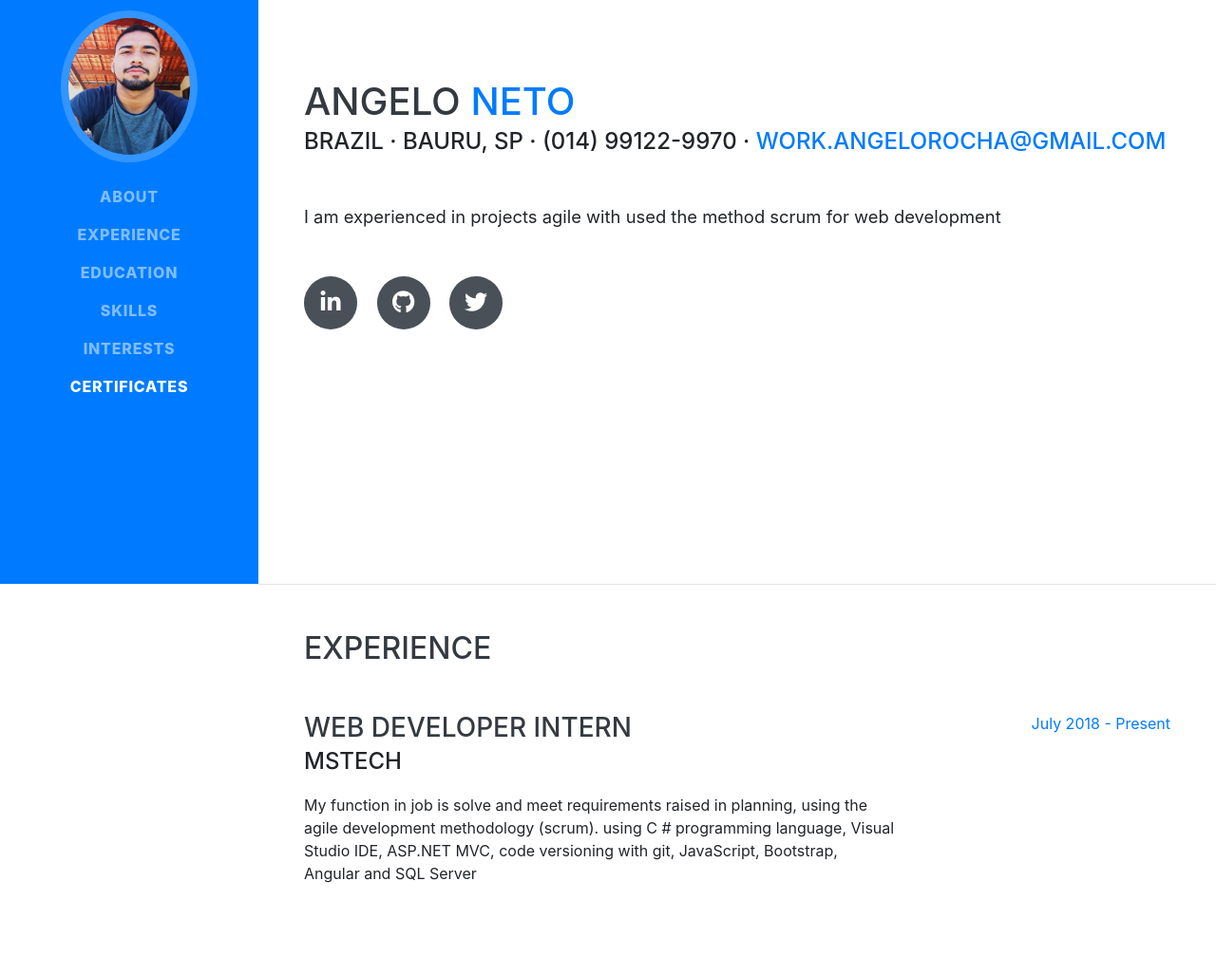
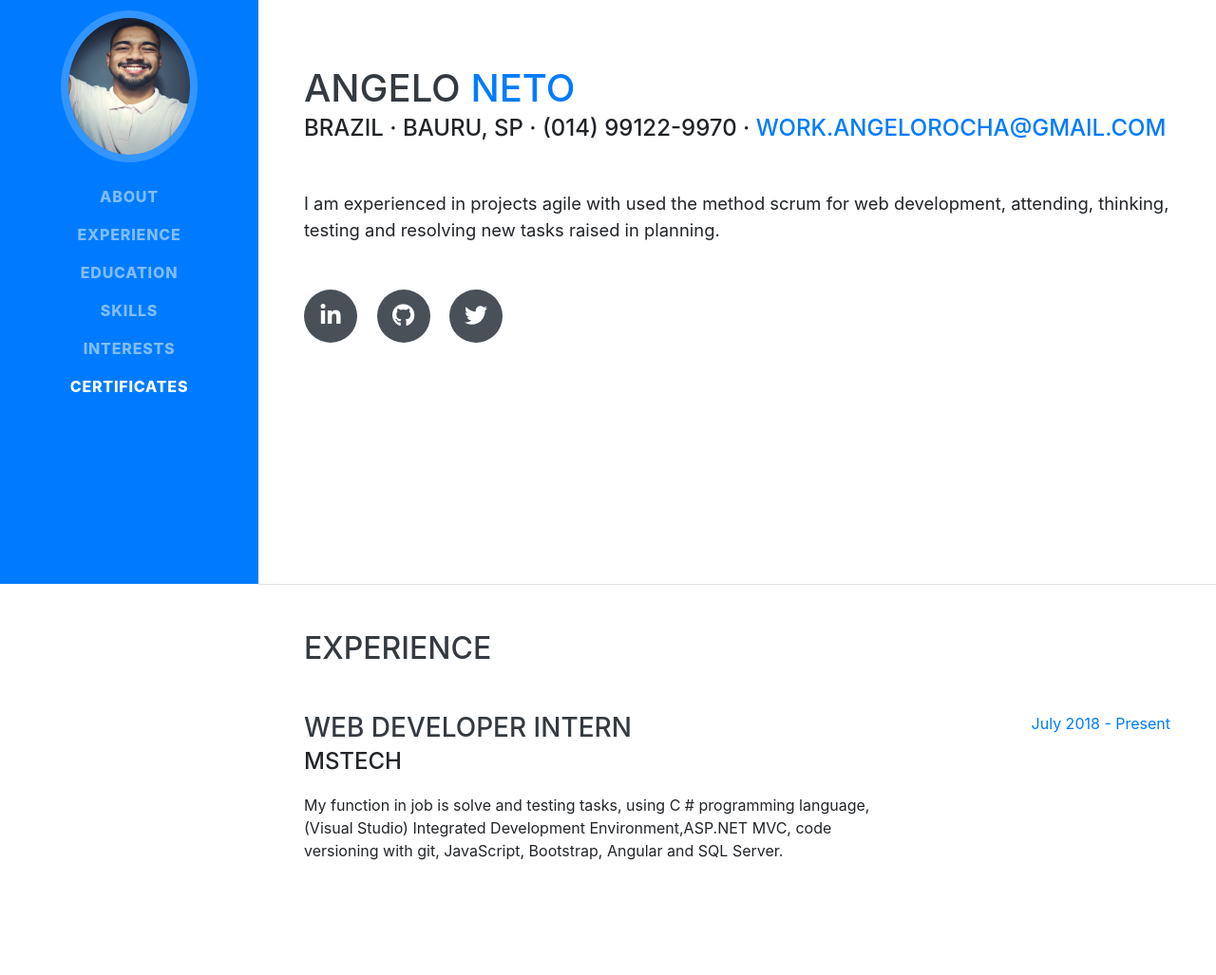
Before and after one commit to AngeloRNeto/AngeloRNeto.github.io, a website with bundled scripts: page index.html in a window 1280 px wide. Shown: the part 185-1212 px from the top of the page at 95% size. Built offline with nearby package versions, Linux system fonts and the light colour scheme; a web font is replaced by a local one.

Commit message:
feat: update picture and interests

```diff
--- a/index.html
+++ b/index.html
@@ -29,7 +29,7 @@
     <a class="navbar-brand js-scroll-trigger" href="#page-top">
       <span class="d-block d-lg-none">Angelo Neto</span>
       <span class="d-none d-lg-block">
-        <img class="img-fluid img-profile rounded-circle mx-auto mb-2" src="img/profile.jpeg" alt="" width="144px" height="144px">
+        <img class="img-fluid img-profile rounded-circle mx-auto mb-2" src="img/profile.jpg" alt="" width="144px" height="144px">
       </span>
     </a>
     <button class="navbar-toggler" type="button" data-toggle="collapse" data-target="#navbarSupportedContent" aria-controls="navbarSupportedContent" aria-expanded="false" aria-label="Toggle navigation">
@@ -70,8 +70,8 @@
           <a href="mailto:name@email.com">work.angelorocha@gmail.com</a>
         </div>
         <p class="lead mb-5">
-          I am experienced in projects agile with used the method scrum for web development
-        </p>
+          I am experienced in projects agile with used the method scrum for web development,
+          attending, thinking, testing and resolving new tasks raised in planning.</p>
         <div class="social-icons">
           <a href="https://bit.ly/2LqgsaV">
             <i class="fab fa-linkedin-in"></i>
@@ -97,9 +97,9 @@
             <h3 class="mb-0">Web Developer Intern</h3>
             <div class="subheading mb-3">MStech</div>
             <p>
-              My function in job is solve and meet requirements raised in planning, using the agile development methodology (scrum).
-              using C # programming language, Visual Studio IDE,
-              ASP.NET MVC, code versioning with git, JavaScript, Bootstrap, Angular and SQL Server
+              My function in job is solve  and testing tasks, using C # programming language,
+               (Visual Studio) Integrated Development Environment,ASP.NET MVC, code versioning
+                with git, JavaScript, Bootstrap, Angular and SQL Server.
 
       </p>
           </div>
@@ -205,6 +205,9 @@
         <p>
           Apart from being a web developer, I enjoy play the guitar and read books.  like to cook and spend time with friends and family.<br/>
           I like listening to music I spend most of the time listen rock, gospel and pagoda. Yes, I am eclectic.
+          <br/>
+          As a developer, I think technology is fantastic, it manages to connect us and give us countless possibilities,
+          I always try to study new languages and frameworks
         </p>
       </div>
     </section>
@@ -223,7 +226,7 @@
           <li>
             <a href="file/Certificado_TypeScript.pdf" target="_blank">
             <i class="fa-li fa fa-trophy text-warning"></i>
-            Type Script Certificate - 6 hours
+            Type Script Certificate - 5 hours
             </a>
           </li>
         </ul>
```
Also changed, not shown: img/profile.jpeg (deleted), img/profile.jpg (added).
